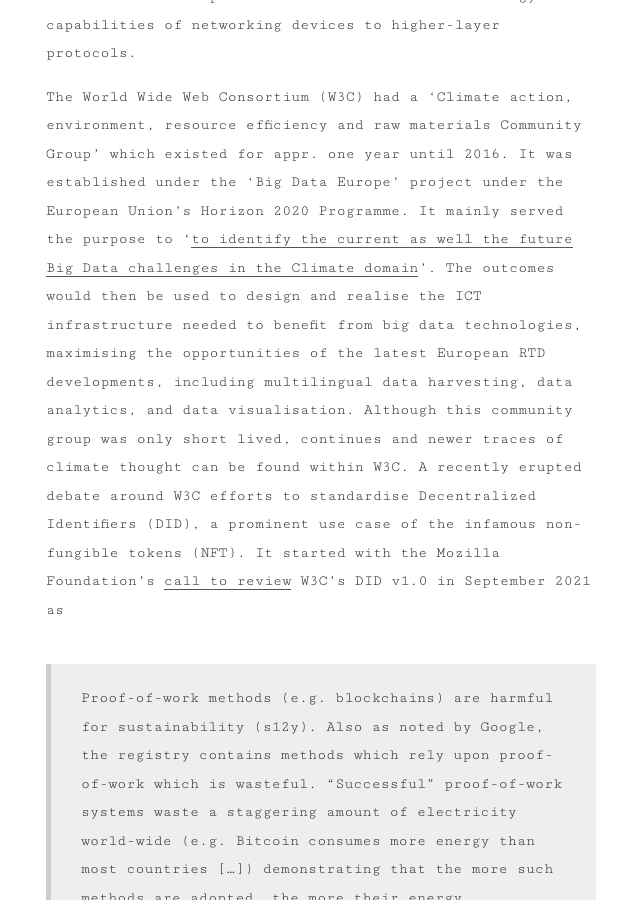
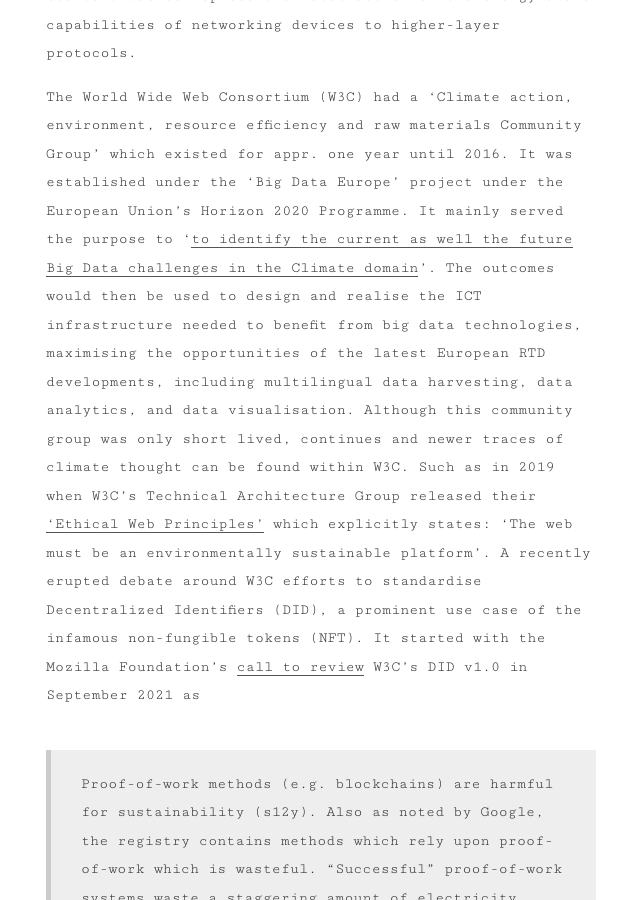
Before and after one commit to Christovis/Christovis.github.io, a Jekyll site: the page built from _blog/2021-11-29-blog-iad_aid_workshop.md, in a window 1280 px wide and 900 px high, scrolled down 3330 px. Shown: the whole window, without its empty margins (319-959 px from the left). Built offline with Jekyll 4.4.1, drawn with Linux system fonts in a browser that asks for light colours.

Commit message:
some updates

```diff
--- a/_blog/2021-11-29-blog-iad_aid_workshop.md
+++ b/_blog/2021-11-29-blog-iad_aid_workshop.md
@@ -44,7 +44,7 @@
 
 
 <!-- W3C -->
-The World Wide Web Consortium (W3C) had a 'Climate action, environment, resource efficiency and raw materials Community Group' which existed for appr. one year until 2016. It was established under the 'Big Data Europe' project under the European Union's Horizon 2020 Programme. It mainly served the purpose to '[to identify the current as well the future Big Data challenges in the Climate domain](https://www.w3.org/community/bde-climate/2015/09/04/summary-of-1st-community-bde-sc5-workshop/)'. The outcomes would then be used to design and realise the ICT infrastructure needed to benefit from big data technologies, maximising the opportunities of the latest European RTD developments, including multilingual data harvesting, data analytics, and data visualisation. Although this community group was only short lived, continues and newer traces of climate thought can be found within W3C. A recently erupted debate around W3C efforts to standardise Decentralized Identifiers (DID), a prominent use case of the infamous non-fungible tokens (NFT). It started with the Mozilla Foundation's  [call to review](https://lists.w3.org/Archives/Public/public-new-work/2021Sep/0000.html) W3C's DID v1.0 in September 2021 as
+The World Wide Web Consortium (W3C) had a 'Climate action, environment, resource efficiency and raw materials Community Group' which existed for appr. one year until 2016. It was established under the 'Big Data Europe' project under the European Union's Horizon 2020 Programme. It mainly served the purpose to '[to identify the current as well the future Big Data challenges in the Climate domain](https://www.w3.org/community/bde-climate/2015/09/04/summary-of-1st-community-bde-sc5-workshop/)'. The outcomes would then be used to design and realise the ICT infrastructure needed to benefit from big data technologies, maximising the opportunities of the latest European RTD developments, including multilingual data harvesting, data analytics, and data visualisation. Although this community group was only short lived, continues and newer traces of climate thought can be found within W3C. Such as in 2019 when W3C's Technical Architecture Group released their ['Ethical Web Principles'](https://www.w3.org/2001/tag/doc/ethical-web-principles/#sustainable) which explicitly states: 'The web must be an environmentally sustainable platform'. A recently erupted debate around W3C efforts to standardise Decentralized Identifiers (DID), a prominent use case of the infamous non-fungible tokens (NFT). It started with the Mozilla Foundation's  [call to review](https://lists.w3.org/Archives/Public/public-new-work/2021Sep/0000.html) W3C's DID v1.0 in September 2021 as
 
 > Proof-of-work methods (e.g. blockchains) are harmful for sustainability (s12y). Also as noted by Google, the registry contains methods which rely upon proof-of-work which is wasteful. “Successful” proof-of-work systems waste a staggering amount of electricity world-wide (e.g. Bitcoin consumes more energy than most countries [...]) demonstrating that the more such methods are adopted, the more their energy requirements grow, without any discernible upper bound, which is grossly irresponsible given the global environmental crisis (recent IPCC report [...]).
 
```
